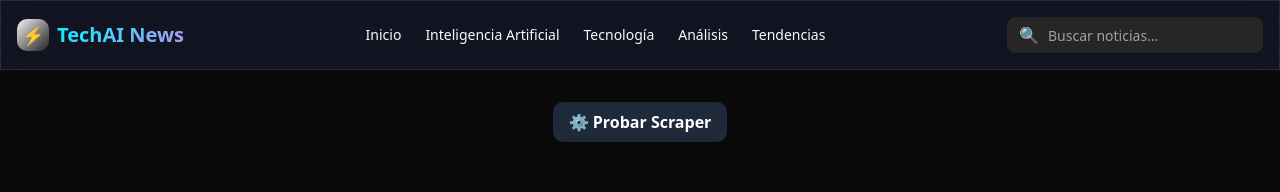
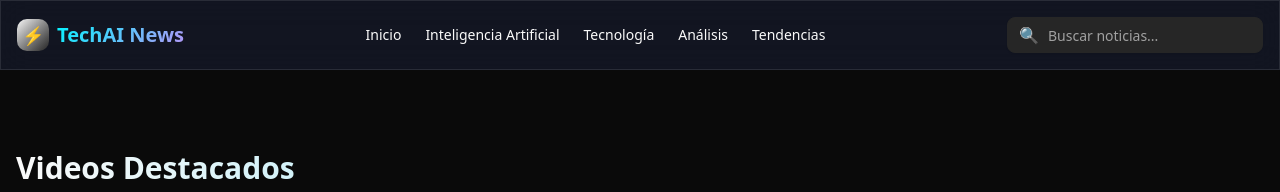
Before and after one commit to asteroid-code/mi-blog-tech, a Next.js app: page / in a window 1280 px wide. Shown: the top 192 px of the page. Built offline with nearby package versions, Linux system fonts and the light colour scheme; no server answers; the database is empty.

Commit message:
refactor: Remove temporary scraper button from UI

```diff
--- a/app/page.tsx
+++ b/app/page.tsx
@@ -5,7 +5,6 @@ import { ArticleGrid } from "@/components/article-grid"
 import { Sidebar } from "@/components/sidebar"
 import { VideoSection } from "@/components/video-section"
 import { supabase } from "@/lib/supabaseClient" // Assuming this is for categories, will adjust if needed
-import ScraperButton from "@/components/scraper-button"
 import { getPosts, Post, getPostById } from "@/lib/contentService"
 import { Pagination } from "@/components/ui/pagination" // Assuming a pagination component exists or will be created
 import { PaginationContent, PaginationItem, PaginationPrevious, PaginationLink, PaginationNext } from "@/components/ui/pagination"
@@ -56,9 +55,6 @@ export default async function Page({ searchParams }: HomePageProps) {
       <Header />
 
       <main className="max-w-7xl mx-auto px-4 py-8">
-        <div className="text-center mb-6">
-          <ScraperButton />
-        </div>
         {featuredPost && <HeroSection post={featuredPost} />}
 
         <VideoSection />
--- a/components/scraper-button.tsx
+++ /dev/null
@@ -1,56 +0,0 @@
-"use client"
-
-import { useToast } from "@/components/ui/use-toast"
-
-export default function ScraperButton() {
-  const { toast } = useToast()
-
-  const handleTestScraper = async () => {
-    const url = window.prompt("Introduce la URL a scrapear:")
-    if (!url) {
-      console.log("Scraping cancelado por el usuario.")
-      return
-    }
-    console.log(`Iniciando scraping para la URL: ${url}`)
-
-    try {
-      console.log("Enviando petición a /api/scrape...")
-      const response = await fetch("/api/scrape", {
-        method: "POST",
-        headers: {
-          "Content-Type": "application/json",
-        },
-        body: JSON.stringify({ url }),
-      })
-
-      if (!response.ok) {
-        const errorData = await response.json()
-        console.error("La respuesta de la API no fue OK:", errorData)
-        throw new Error(errorData.error || "Failed to scrape the URL")
-      }
-
-      const data = await response.json()
-      console.log("Datos recibidos de la API:", data)
-      toast({
-        title: "Scraping completado",
-        description: `Título extraído: ${data.title}`,
-      })
-    } catch (error: any) {
-      console.error("Error en el scraping:", error)
-      toast({
-        title: "Error en el scraping",
-        description: error.message,
-        variant: "destructive",
-      })
-    }
-  }
-
-  return (
-    <button
-      onClick={handleTestScraper}
-      className="bg-gray-800 hover:bg-gray-700 text-white font-bold py-2 px-4 rounded-lg shadow-md transition-colors duration-300 ease-in-out"
-    >
-      ⚙️ Probar Scraper
-    </button>
-  )
-}
```
